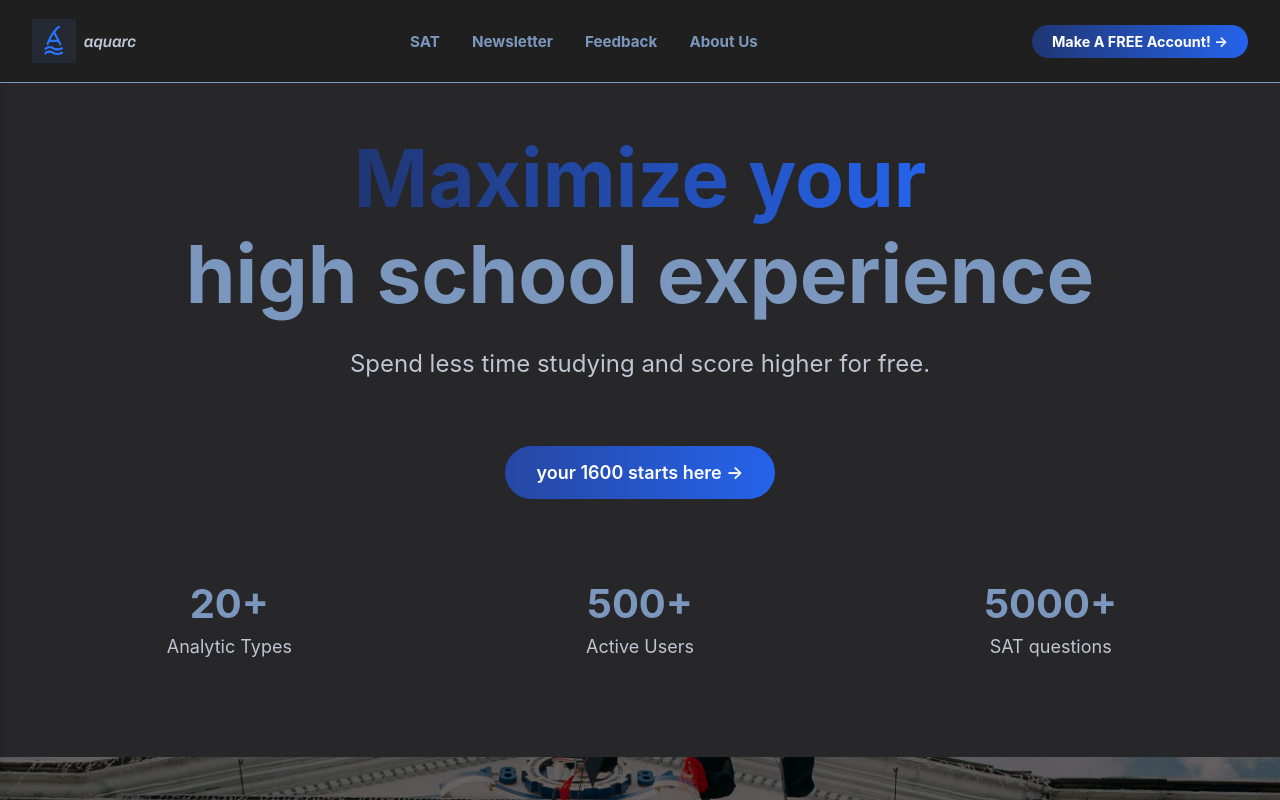
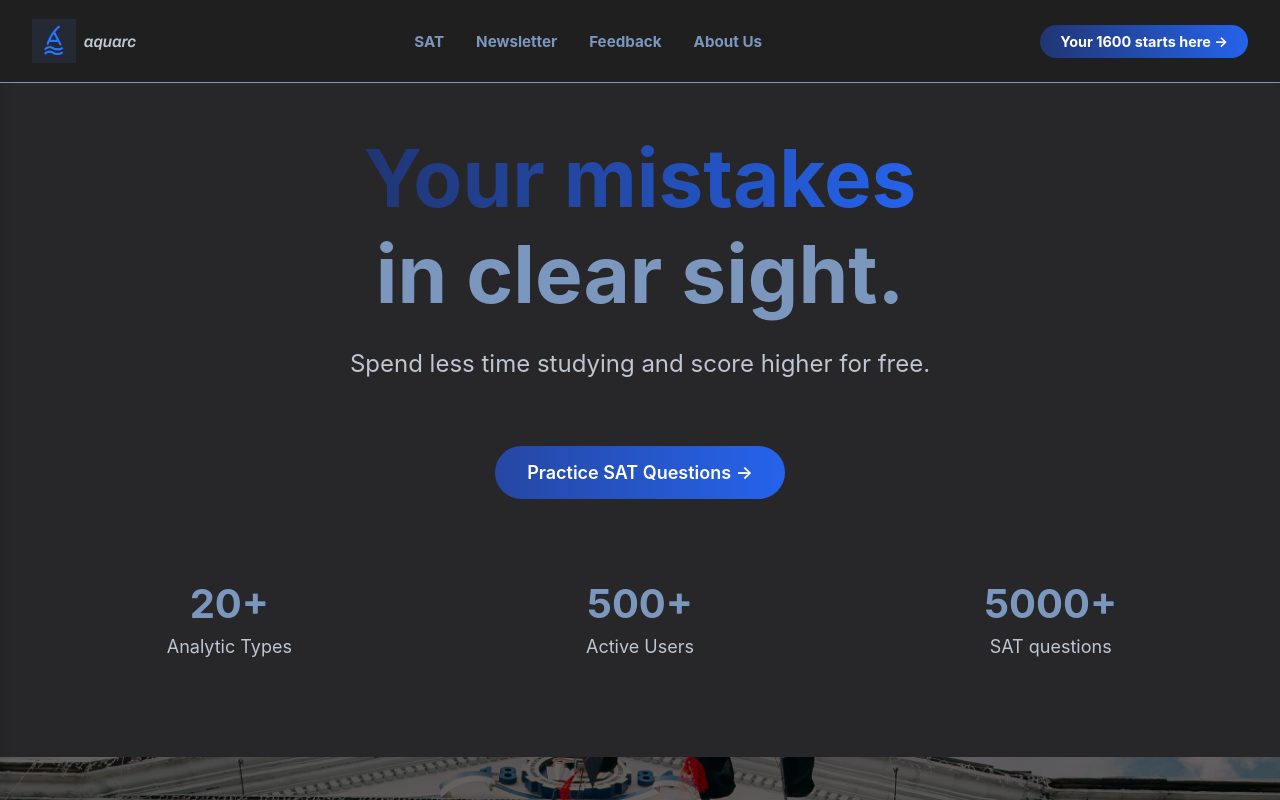
Before and after one commit to aquarc/webstack-v2, a React (Create React App) app in the folder frontend/: page / in a window 1280 px wide. Built offline with nearby package versions, Linux system fonts and the light colour scheme; no server answers.

Commit message:
feat(bettertext): improved text

```diff
--- a/frontend/src/Components/NavBar.jsx
+++ b/frontend/src/Components/NavBar.jsx
@@ -41,7 +41,7 @@ const Navbar = () => {
         </div>
 
         <Link to="/signup" className="button">
-          Make A FREE Account! →
+          Your 1600 starts here →
         </Link>
 
         {/* Mobile menu remains the same */}
--- a/frontend/src/LandingPage/LandingPage.jsx
+++ b/frontend/src/LandingPage/LandingPage.jsx
@@ -6,23 +6,23 @@ import "./NewsletterSection/NewsLetterSection";
 const headlines = {
   0: (
     <div className="headline">
-      <span className="highlight-text">Higher SAT</span>
+      <span className="highlight-text">Start scoring higher</span>
       <br />
-      <span className="headline-text">2 clicks away</span>
+      <span className="headline-text">in 2 clicks.</span>
     </div>
   ),
   1: (
     <div className="headline">
-      <span className="highlight-text">Maximize your</span>
+      <span className="highlight-text">Your mistakes</span>
       <br />
-      <span className="headline-text">high school experience</span>
+      <span className="headline-text">in clear sight.</span>
     </div>
   ),
   2: (
     <div className="headline">
-      <span className="highlight-text">Pinpoint your</span>
+      <span className="highlight-text">Learn with</span>
       <br />
-      <span className="headline-text">mistakes</span>
+      <span className="headline-text">AI-powered feedback.</span>
     </div>
   ),
 };
@@ -58,7 +58,7 @@ const LandingPage = () => {
 
         <div className="sat-button">
           <button onClick={() => navigate("/sat")} className="cta-button">
-            your 1600 starts here →
+            Practice SAT Questions →
           </button>
         </div>
 
--- a/frontend/src/SatPage/SatPage.jsx
+++ b/frontend/src/SatPage/SatPage.jsx
@@ -292,7 +292,6 @@ function SATPage() {
     selectedSubdomains,
     handleSubdomainChange,
   );
-  console.log("subdomainData:", subdomainData);
 
   const questionDisplay = renderQuestionDisplay(
     isLoading,
```
